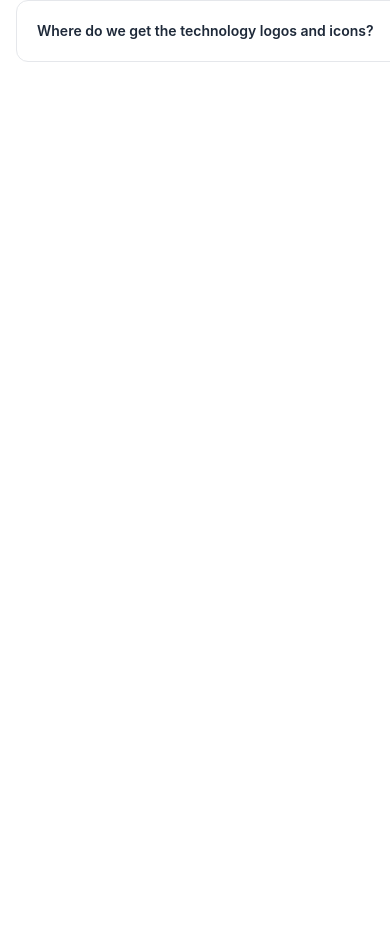
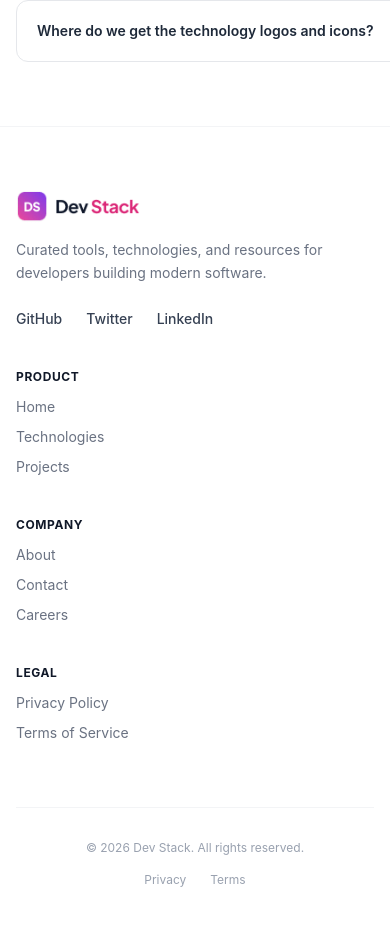
Before and after one commit to developer-shoron/DevStack, a React (Vite) app: page / in a window 390 px wide. Shown: the part 6219-7145 px from the top of the page. Before the commit the page ends 6345 px from the top, so only its background shows below. Built offline with nearby package versions, Linux system fonts and the light colour scheme.

Commit message:
Add responsive footer section

```diff
--- a/src/App.tsx
+++ b/src/App.tsx
@@ -5,6 +5,7 @@ import { Suspense } from 'react';
 import TechnologyGrid from './Components/TechnologyGrid';
 import { ToastContainer } from 'react-toastify'
 import Faq from './Components/Faq';
+import Footer from './Components/Footer';
 
 function App() {
   return (
@@ -17,6 +18,7 @@ function App() {
       </Suspense>
       <Faq></Faq>
       <ToastContainer />
+      <Footer></Footer>
     </>
   );
 }
--- /dev/null
+++ b/src/Components/Footer.tsx
@@ -0,0 +1,74 @@
+import React from 'react';
+import logo from '../assets/logo-text.png';
+
+export default function Footer() {
+  return (
+    <footer className="bg-white border-t border-gray-100 pt-16 pb-12">
+      <div className="max-w-7xl mx-auto px-4 sm:px-6 lg:px-8">
+
+        {/* Top Grid Sections */}
+        <div className="grid grid-cols-1 md:grid-cols-12 gap-10 mb-16">
+
+
+          <div className="md:col-span-5 space-y-4">
+            <div className="flex items-center">
+              <img src={logo} alt="Dev Stack Logo" className="h-8 object-contain" />
+            </div>
+
+            <p className="text-sm text-gray-500 max-w-sm leading-relaxed">
+              Curated tools, technologies, and resources for developers building modern software.
+            </p>
+
+
+            <div className="flex items-center gap-6 pt-2 text-sm font-medium text-gray-700">
+              <span className="cursor-pointer hover:text-pink-600 transition-colors">  GitHub</span>
+              <span className="cursor-pointer hover:text-pink-600 transition-colors">Twitter</span>
+              <span className="cursor-pointer hover:text-pink-600 transition-colors">LinkedIn</span>
+            </div>
+          </div>
+
+
+          <div className="md:col-span-2 space-y-3">
+            <h4 className="text-xs font-bold text-gray-900 tracking-wider uppercase">Product</h4>
+            <ul className="space-y-2.5 text-sm text-gray-500">
+              <li className="cursor-pointer hover:text-pink-600 transition-colors">Home</li>
+              <li className="cursor-pointer hover:text-pink-600 transition-colors">Technologies</li>
+              <li className="cursor-pointer hover:text-pink-600 transition-colors">Projects</li>
+            </ul>
+          </div>
+
+
+          <div className="md:col-span-2 space-y-3">
+            <h4 className="text-xs font-bold text-gray-900 tracking-wider uppercase">Company</h4>
+            <ul className="space-y-2.5 text-sm text-gray-500">
+              <li className="cursor-pointer hover:text-pink-600 transition-colors">About</li>
+              <li className="cursor-pointer hover:text-pink-600 transition-colors">Contact</li>
+              <li className="cursor-pointer hover:text-pink-600 transition-colors">Careers</li>
+            </ul>
+          </div>
+
+
+          <div className="md:col-span-3 space-y-3">
+            <h4 className="text-xs font-bold text-gray-900 tracking-wider uppercase">Legal</h4>
+            <ul className="space-y-2.5 text-sm text-gray-500">
+              <li className="cursor-pointer hover:text-pink-600 transition-colors">Privacy Policy</li>
+              <li className="cursor-pointer hover:text-pink-600 transition-colors">Terms of Service</li>
+            </ul>
+          </div>
+
+        </div>
+
+
+        <div className="pt-8 border-t border-gray-100 flex flex-col sm:flex-row items-center justify-between text-xs text-gray-400 gap-4">
+          <p>© 2026 Dev Stack. All rights reserved.</p>
+
+          <div className="flex items-center gap-6">
+            <span className="cursor-pointer hover:text-pink-600 transition-colors">Privacy</span>
+            <span className="cursor-pointer hover:text-pink-600 transition-colors">Terms</span>
+          </div>
+        </div>
+
+      </div>
+    </footer>
+  );
+}
```
